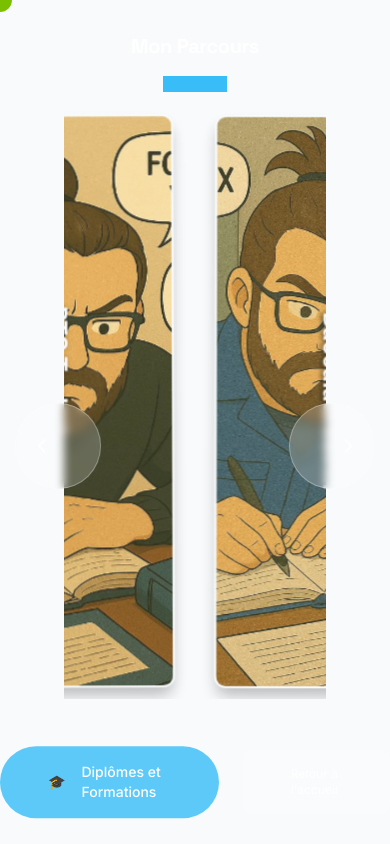
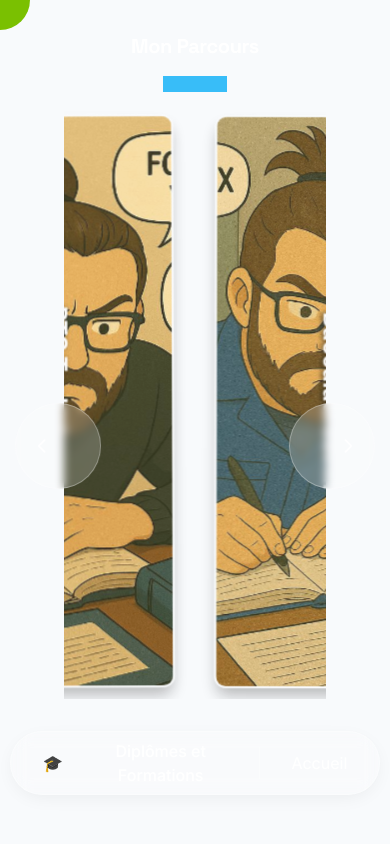
Before and after one commit to FCharbonnelle/Porte-Folio, a Next.js app: page /parcours in a window 390 px wide. Built offline with nearby package versions, Linux system fonts and the light colour scheme.

Commit message:
Amélioration de l'interface : dock header, effets cursor et page parcours

```diff
--- a/src/app/globals.css
+++ b/src/app/globals.css
@@ -570,7 +570,7 @@ section {
   opacity: 0;
   transition: opacity 0.3s ease-in-out;
   pointer-events: none; /* Ne pas interférer avec les clics */
-  z-index: 0; /* Derrière le contenu de la carte */
+  z-index: 1; /* Augmenté de 0 à 1 */
 }
 
 .hover-spotlight-card.is-hovering::before {
@@ -580,5 +580,5 @@ section {
 /* Optionnel: Assurer que le contenu de la carte est au-dessus du spotlight */
 .hover-spotlight-card > * {
   position: relative;
-  z-index: 1;
+  z-index: 2; /* Augmenté de 1 à 2 */
 }
--- a/src/app/parcours/page.tsx
+++ b/src/app/parcours/page.tsx
@@ -290,55 +290,38 @@ export default function Parcours() {
       </div>
 
       {/* Indicateur de section actuelle et bouton retour */}
-      <div className="py-3 flex items-center justify-center mb-2">
-        <div className="flex items-center mr-6">
+      <div className="py-2 flex items-center justify-center mb-3">
+        <motion.div
+          className="glass shadow-soft rounded-full px-8 flex items-center justify-center gap-8 backdrop-blur-md bg-white/10 border border-white/20 h-16 w-auto max-w-[95%] md:max-w-[80%] lg:max-w-[70%] xl:max-w-[60%]"
+          initial={{ opacity: 0, y: 20 }}
+          animate={{ opacity: 1, y: 0 }}
+          transition={{ duration: 0.5 }}
+          whileHover={{ scale: 1.05 }}
+        >
           <AnimatePresence mode="wait">
-            <motion.div
+            <motion.button
               key={currentSection}
-              initial={{ opacity: 0, y: 10 }}
-              animate={{
-                opacity: 1,
-                y: ["0px", "-3px", "0px"],
-                transition: {
-                  opacity: { duration: 0.3 },
-                  y: {
-                    repeat: Infinity,
-                    repeatType: "loop" as const,
-                    duration: 3,
-                    ease: "easeInOut",
-                    times: [0, 0.5, 1]
-                  }
-                }
+              initial={{ opacity: 0 }}
+              animate={{ opacity: 1 }}
+              exit={{ opacity: 0 }}
+              className="text-white text-base md:text-lg font-medium flex items-center justify-center hover:text-accent transition-colors"
+              onClick={() => {
+                const item = parcoursData[currentSection].items[0];
+                openModal(item, parcoursData[currentSection].section, 0);
               }}
-              exit={{ opacity: 0, y: -10 }}
-              className="bg-accent/80 px-3 py-1 rounded-full text-white text-sm font-medium flex items-center"
-              whileHover={{ scale: 1.05, backgroundColor: "rgba(var(--color-accent-rgb), 0.9)" }}
             >
-              <span className="mr-1">{parcoursData[currentSection].icon}</span>
-              {parcoursData[currentSection].section}
-            </motion.div>
+              <span className="mr-2 flex items-center justify-center">{parcoursData[currentSection].icon}</span>
+              <span>{parcoursData[currentSection].section}</span>
+            </motion.button>
           </AnimatePresence>
-        </div>
 
-        <motion.div
-          whileHover={{ scale: 1.05 }}
-          whileTap={{ scale: 0.95 }}
-          animate={{
-            y: ["0px", "-2px", "0px"],
-            transition: {
-              repeat: Infinity,
-              repeatType: "loop" as const,
-              duration: 2,
-              ease: "easeInOut",
-              times: [0, 0.5, 1]
-            }
-          }}
-        >
+          <div className="h-8 w-px bg-white/30" />
+
           <Link
             href="/"
-            className="inline-block px-3 py-1 bg-white/10 hover:bg-white/20 text-white text-xs rounded-lg transition-all duration-300"
+            className="text-white text-base md:text-lg hover:text-accent transition-colors flex items-center justify-center"
           >
-            Retour à l'accueil
+            Accueil
           </Link>
         </motion.div>
       </div>
--- a/src/components/Footer.jsx
+++ b/src/components/Footer.jsx
@@ -4,7 +4,7 @@ export default function Footer() {
   return (
     <footer className="py-2 bg-background/80 backdrop-blur-sm border-t border-gray-light">
       <div className="container mx-auto px-4">
-        <p className="text-xs text-center text-gray-medium">
+        <p className="text-sm md:text-base text-center text-gray-medium mx-auto">
           © 2025 Portfolio. Tous droits réservés.
         </p>
       </div>
--- a/src/components/Header.jsx
+++ b/src/components/Header.jsx
@@ -75,11 +75,15 @@ export default function Header() {
 
   return (
     <header
-      className={`fixed top-0 left-0 w-full z-50 transition-all duration-300 ${
-        isSticky ? 'glass shadow-soft h-20' : 'bg-transparent h-24'
+      className={`fixed top-0 z-50 transition-all duration-300 ${
+        isSticky
+          ? 'glass shadow-soft h-16 rounded-full left-1/2 transform -translate-x-1/2 w-auto max-w-[95%] md:max-w-[80%] lg:max-w-[70%] xl:max-w-[60%] mt-2'
+          : 'bg-transparent h-24 w-full left-0'
       }`}
     >
-      <div className="container-wide flex items-center justify-between h-full px-6">
+      <div className={`h-full px-6 flex items-center justify-between ${
+        isSticky ? 'container mx-auto' : 'container-wide'
+      }`}>
         {/* Logo */}
         <Link href="/" className="relative z-10 group">
           <motion.div
--- a/src/components/MouseEffectProvider.jsx
+++ b/src/components/MouseEffectProvider.jsx
@@ -128,10 +128,10 @@ export default function MouseEffectProvider({ children }) {
           top: mousePosition.y - 12,
           backgroundColor: cursorColor,
           opacity: cursorVisible ? 1 : 0,
-          transform: cursorEnlarged ? 'scale(2.5)' : 'scale(1)',
+          transform: 'scale(2.5)',
         }}
         animate={{
-          scale: cursorEnlarged ? 2.5 : 1,
+          scale: 2.5,
           opacity: cursorVisible ? 1 : 0
         }}
         transition={{
--- a/src/components/ProjectCard.jsx
+++ b/src/components/ProjectCard.jsx
@@ -89,7 +89,7 @@ const ProjectCard = ({ project, delay = 0 }) => {
   return (
     <HoverSpotlightWrapper>
       <motion.div
-        className="project-card w-full h-auto bg-transparent rounded-none md:rounded-2xl overflow-hidden"
+        className="project-card w-full h-auto bg-transparent rounded-none md:rounded-2xl"
         initial={{ opacity: 0, y: 20 }}
         animate={{ opacity: 1, y: 0 }}
         transition={{
@@ -131,7 +131,7 @@ const ProjectCard = ({ project, delay = 0 }) => {
           </div>
 
           {/* Contenu avec fond semi-transparent */}
-          <div className="relative flex flex-col p-4 md:p-6 md:w-1/2 bg-black/70 backdrop-blur-md z-10 h-auto md:min-h-full">
+          <div className="relative flex flex-col p-4 md:p-6 md:w-1/2 bg-black/70 backdrop-blur-md h-auto md:min-h-full">
             <div className="space-y-3">
               <div className="flex justify-between items-start">
                 <h3 className="text-xl md:text-2xl font-bold text-white">
--- a/src/sections/Hero.jsx
+++ b/src/sections/Hero.jsx
@@ -138,11 +138,6 @@ export default function Hero() {
                 je cherche à rejoindre une équipe tech ambitieuse où
                 je peux apporter de la valeur tout en continuant à monter en compétences.
               </motion.p>
-
-              <div className="flex space-x-4">
-                <NavigationButton id="#projects">Voir mes projets</NavigationButton>
-                <NavigationButton id="#contact" variant="outline">Me contacter</NavigationButton>
-              </div>
             </div>
           </div>
 
```
